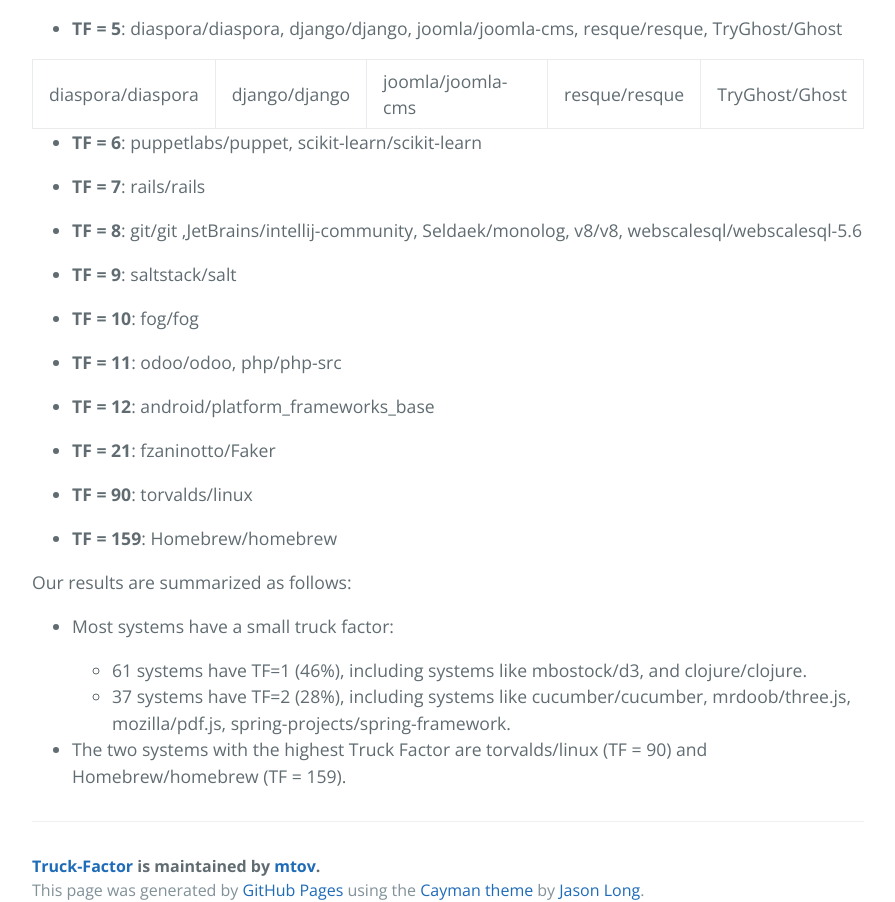
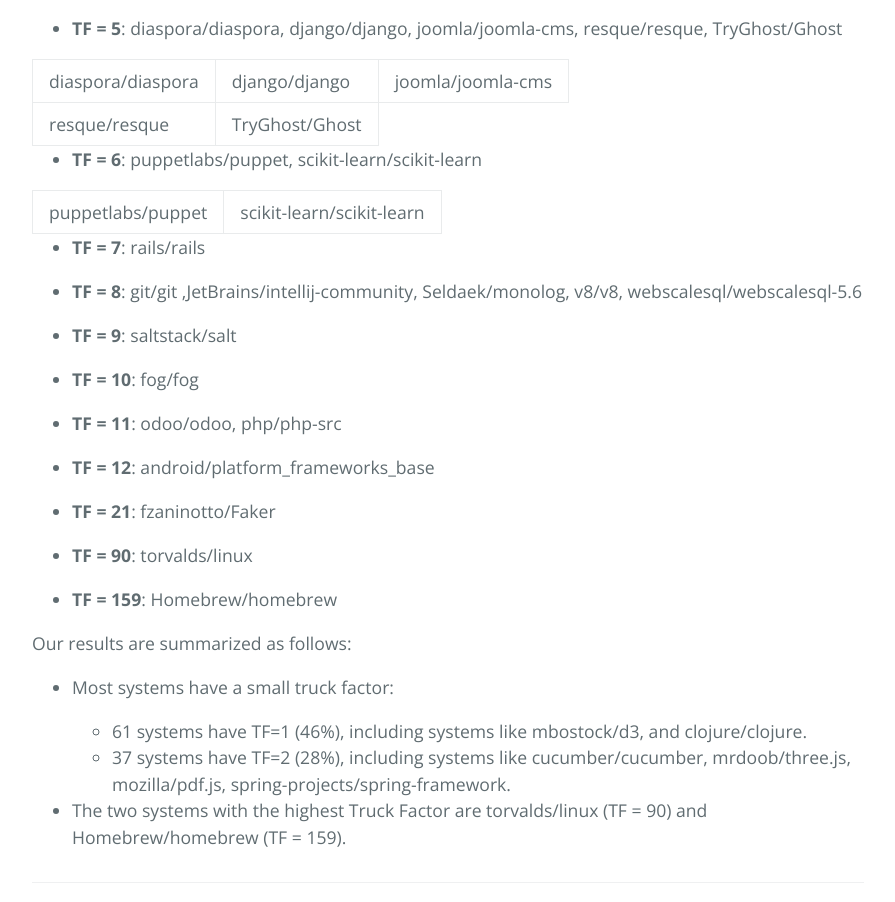
Before and after one commit to aserg-ufmg/Truck-Factor, a plain HTML site: page index.html in a window 1280 px wide. Shown: the part 1746-2648 px from the top of the page, without its empty margins (192-1087 px from the left). Drawn offline with nearby package versions, Linux system fonts and the light colour scheme.

```diff
--- a/index.html
+++ b/index.html
@@ -60,13 +60,26 @@ jquery/jquery, meteor/meteor, Shopify/active_merchant, spotify/luigi</p></li>
     <td>diaspora/diaspora</td>
     <td>django/django</td>
     <td>joomla/joomla-cms</td>
+  </tr>
     <td>resque/resque</td>
     <td>TryGhost/Ghost</td>
+  <tr>
   </tr>
 </table>
 
 <ul>
-<li><p><strong>TF = 6</strong>: puppetlabs/puppet, scikit-learn/scikit-learn</p></li>
+<li>
+<strong>TF = 6</strong>: puppetlabs/puppet, scikit-learn/scikit-learn</li>
+</ul>
+
+<table>
+  <tr>
+    <td>puppetlabs/puppet</td>
+    <td>scikit-learn/scikit-learn</td>
+  </tr>
+</table>
+
+<ul>
 <li><p><strong>TF = 7</strong>: rails/rails</p></li>
 <li><p><strong>TF = 8</strong>: git/git ,JetBrains/intellij-community, Seldaek/monolog, v8/v8, webscalesql/webscalesql-5.6</p></li>
 <li><p><strong>TF = 9</strong>: saltstack/salt</p></li>
```
Also changed, not shown: params.json (+1 -1 lines).
